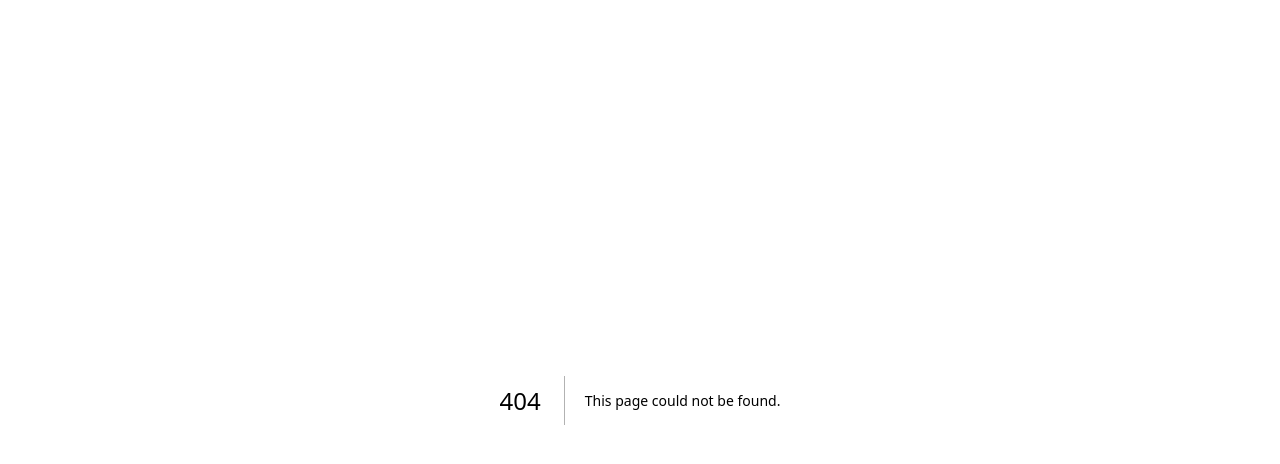
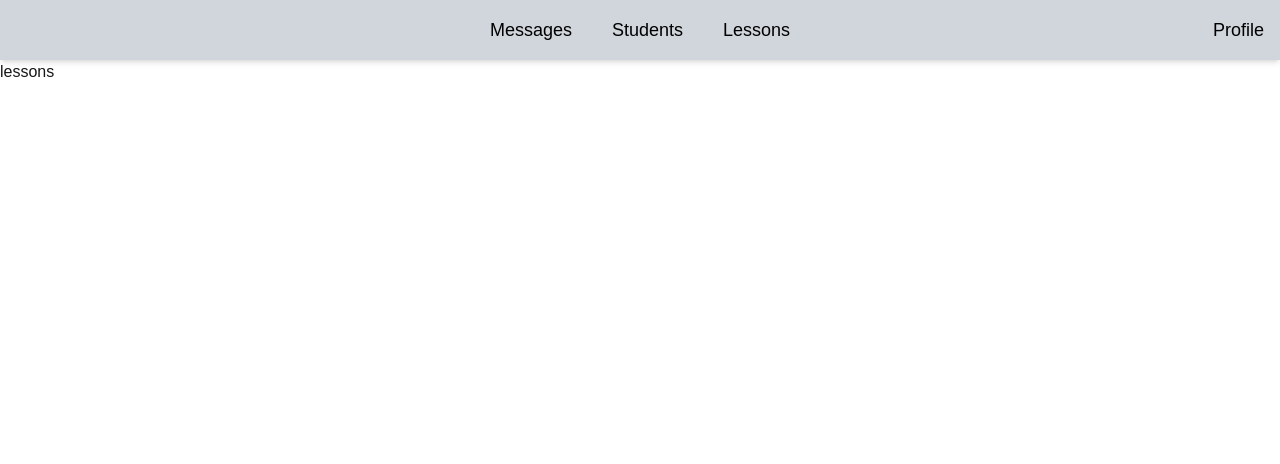
Before and after one commit to dylanjian0/trackpad, a Next.js app in the folder frontend/: page /lessons in a window 1280 px wide. Before the commit this address had no page. Shown: the top 464 px of the page. Built offline with nearby package versions, Linux system fonts and the light colour scheme.

Commit message:
navbar routing

```diff
--- a/frontend/src/app/Navbar.tsx
+++ b/frontend/src/app/Navbar.tsx
@@ -10,19 +10,19 @@ const Navbar = () => {
         {/* Center: the main links */}
         <div className="flex gap-10 justify-center">
           <Link
-            href="/"
+            href="/messages"
             className="text-black text-lg transition-transform hover:scale-110"
           >
             Messages
           </Link>
           <Link
-            href="/"
+            href="/students"
             className="text-black text-lg transition-transform hover:scale-110"
           >
             Students
           </Link>
           <Link
-            href="/"
+            href="/lessons"
             className="text-black text-lg transition-transform hover:scale-110"
           >
             Lessons
@@ -31,7 +31,7 @@ const Navbar = () => {
         {/* Right: profile link aligned to the right */}
         <div className="flex justify-end">
           <Link
-            href="/"
+            href="/profile"
             className="text-black text-lg transition-transform hover:scale-110"
           >
             Profile
--- /dev/null
+++ b/frontend/src/app/lessons/page.tsx
@@ -0,0 +1,13 @@
+import React from 'react'
+import Navbar from '../Navbar'
+
+const Page = () => {
+  return (
+    <>
+        <Navbar/>
+        <h1>lessons</h1>
+    </>
+  )
+}
+
+export default Page
--- /dev/null
+++ b/frontend/src/app/messages/page.tsx
@@ -0,0 +1,13 @@
+import React from 'react'
+import Navbar from '../Navbar'
+
+const Page = () => {
+  return (
+    <>
+        <Navbar/>
+        <h1>messages</h1>
+    </>
+  )
+}
+
+export default Page
--- a/frontend/src/app/page.tsx
+++ b/frontend/src/app/page.tsx
@@ -5,7 +5,6 @@ export default function Home() {
   return (
     <div className="min-h-screen">
       <Navbar/>
-
       {/* <div className="grid grid-rows-[20px_1fr_20px] items-center min-h-screen justify-items-center p-8 pb-20 gap-16 sm:p-20 font-[family-name:var(--font-geist-sans)]">
         <main className="flex flex-col gap-[32px] row-start-2 items-center sm:items-start">
           <Image
--- /dev/null
+++ b/frontend/src/app/profile/page.tsx
@@ -0,0 +1,13 @@
+import React from 'react'
+import Navbar from '../Navbar'
+
+const Page = () => {
+  return (
+    <>
+        <Navbar/>
+        <h1>profile</h1>
+    </>
+  )
+}
+
+export default Page
--- /dev/null
+++ b/frontend/src/app/students/page.tsx
@@ -0,0 +1,13 @@
+import React from 'react'
+import Navbar from '../Navbar'
+
+const Page = () => {
+  return (
+    <>
+        <Navbar/>
+        <h1>students</h1>
+    </>
+  )
+}
+
+export default Page
```
